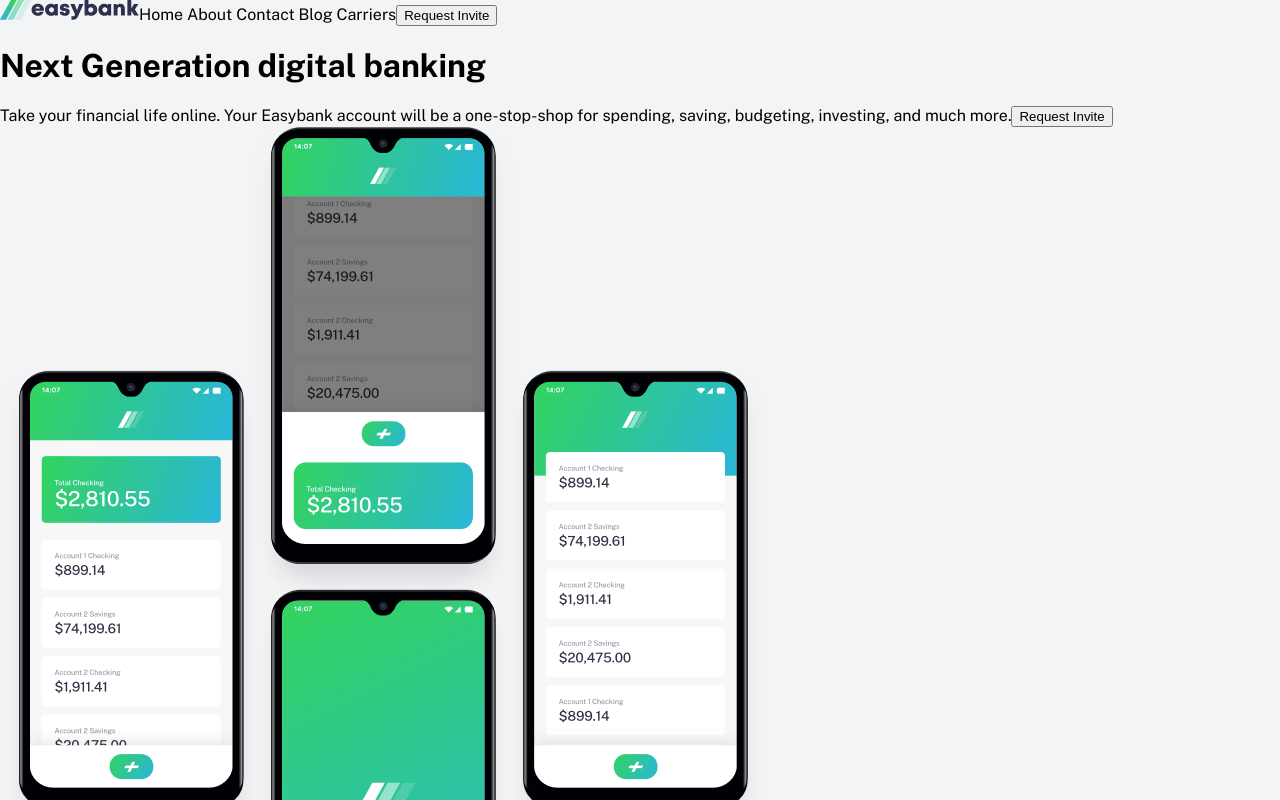
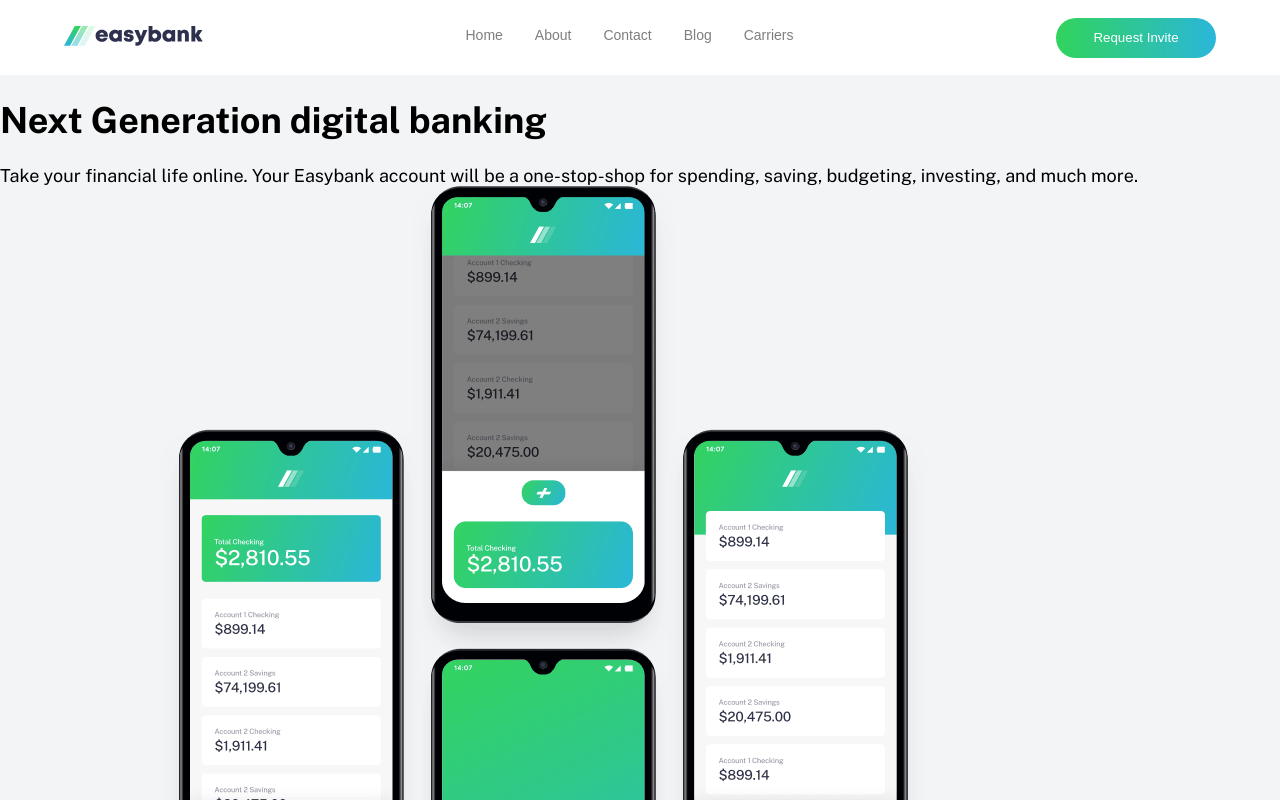
Before and after one commit to Dhadhazi/easybank, a React (Create React App) app: page / in a window 1280 px wide. Shown: the top 800 px of the page. Built offline with nearby package versions, Linux system fonts and the light colour scheme.

Commit message:
topmenu done

```diff
--- a/package.json
+++ b/package.json
@@ -10,6 +10,7 @@
     "@types/node": "^12.12.68",
     "@types/react": "^16.9.53",
     "@types/react-dom": "^16.9.8",
+    "@types/styled-components": "^5.1.4",
     "node-sass": "^4.14.1",
     "react": "^16.14.0",
     "react-dom": "^16.14.0",
--- a/src/App.tsx
+++ b/src/App.tsx
@@ -2,15 +2,23 @@
 import { ArticleCard } from './components/ArticleCard';
 import { FeatureCard } from './components/FeatureCard';
 import { RequestInviteButton } from './components/RequestInviteButton';
-import "./styles/index.scss";
+import { TopmenuItem } from './components/TopmenuItem';
+
+const TOPMENU = ["Home", "About", "Contact","Blog","Carriers"]
 
 function App() {
   return (
-    <div>
+    <div id="maindiv">
       <header>
-        <img src="./logo.svg" alt="Easybank Logo" />
-        Home About Contact Blog Carriers
-        <RequestInviteButton />
+        <div id="topmenu">
+
+
+        <div><img src="./logo.svg" alt="Easybank Logo" /></div>
+        <span>
+          {TOPMENU.map((title, index)=><TopmenuItem title={title} key={`topmenu-${index}`}/> )}
+
+        </span>
+        <div><RequestInviteButton /></div></div>
       </header>
       <div>
         <h1>Next Generation digital banking</h1>
--- a/src/components/RequestInviteButton.tsx
+++ b/src/components/RequestInviteButton.tsx
@@ -1,7 +1,24 @@
 import React from 'react'
+import styled from 'styled-components'
+
+const Button = styled.button`
+  border: 0;
+  margin: 0;
+  height: 40px;
+  width: 160px;
+  border-radius: 20px;
+  color: white;
+  font-weight: 400;
+  background: linear-gradient(90deg, hsl(136, 65%, 51%) 0%, hsl(192, 70%, 51%) 100%);
+  :hover{
+    opacity: 0.6;
+    cursor: pointer;
+  }
+
+  `
 
 export const RequestInviteButton = () => {
   return (
-    <button>Request Invite</button>
+    <Button>Request Invite</Button>
   )
 }
--- /dev/null
+++ b/src/components/TopmenuItem.tsx
@@ -0,0 +1,33 @@
+import React from 'react'
+import styled from 'styled-components'
+
+const Button = styled.button`
+  border: 0;
+  margin: 0;
+  outline: none;
+  height: 70px;
+  font-weight: 300;
+  font-size: 14px;
+  opacity: 0.5;
+  color: black;
+  margin: 10px;
+  background-color: white;
+  border-bottom: 5px solid white;
+  :hover{
+    opacity: 1;
+    cursor: pointer;
+    border-bottom-width: 5px;
+    border-bottom-style: solid;
+    border-image: linear-gradient(90deg, hsl(136, 65%, 51%) 0%, hsl(192, 70%, 51%) 100%) 1;
+  }
+  `
+
+type Props = {
+  title : string
+}
+
+export const TopmenuItem = ({title}:Props) => {
+  return (
+    <Button>{title}</Button>
+  )
+}
--- a/src/styles/index.scss
+++ b/src/styles/index.scss
@@ -5,4 +5,30 @@
   padding: 0;
   background-color: $lightgrayishblue;
   font-family: 'Public Sans', sans-serif;
+  font-size: 18px;
 }
+
+header {
+width: 100%;
+ background-color: white;
+ display: flex;
+ justify-content: center;
+ align-items: center;
+}
+
+#maindiv{
+  display: flex;
+  justify-content: center;
+  align-items: center;
+  flex-direction: column;
+}
+
+#topmenu{
+  width: 100%;
+  max-width: 1152px;
+  height: 75px;
+  display: flex;
+  background-color: white;
+  justify-content: space-between;
+  align-items: center;
+}
```
Also changed, not shown: 1 other file (tests, documents, lock files or other folders).
